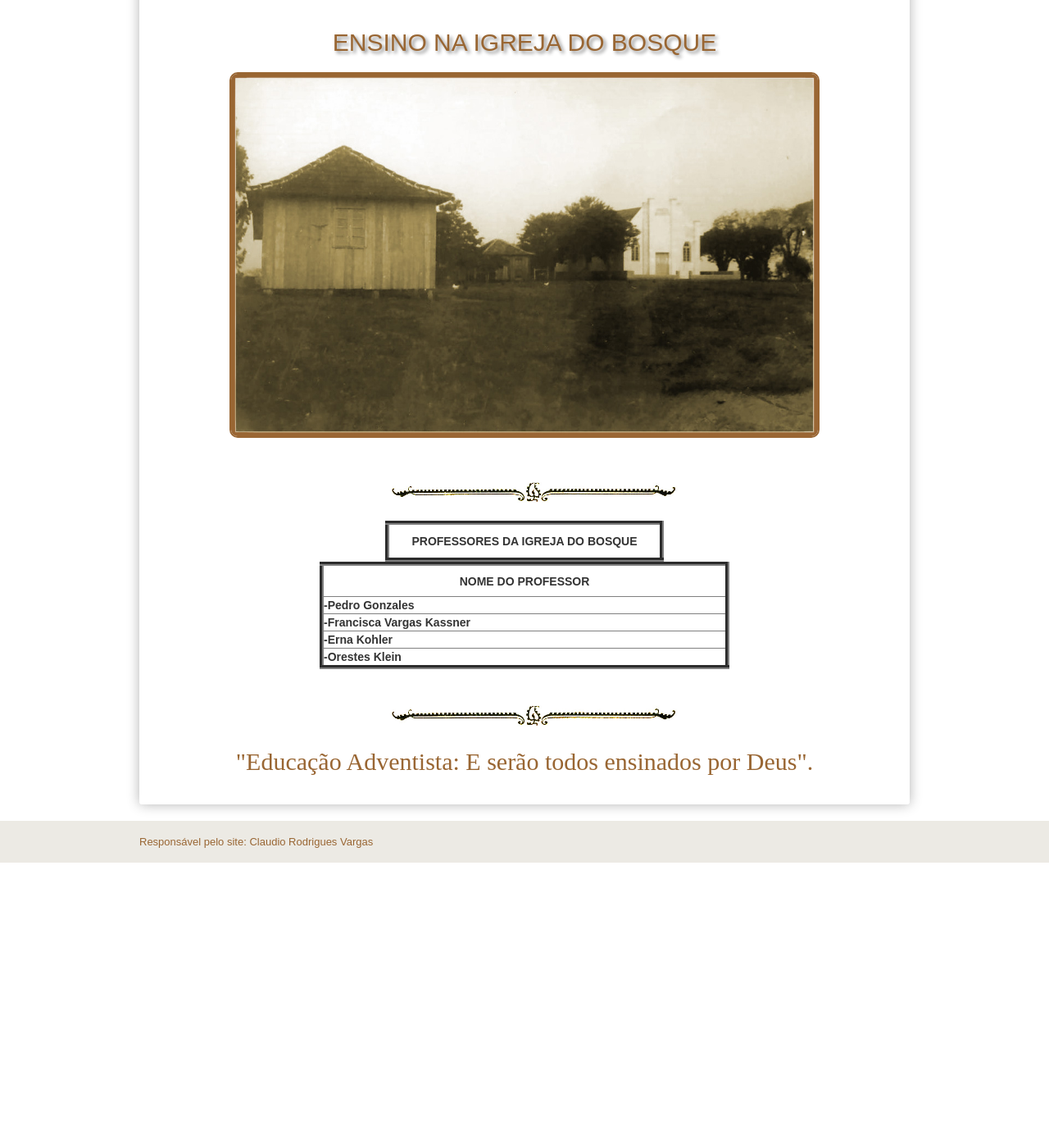
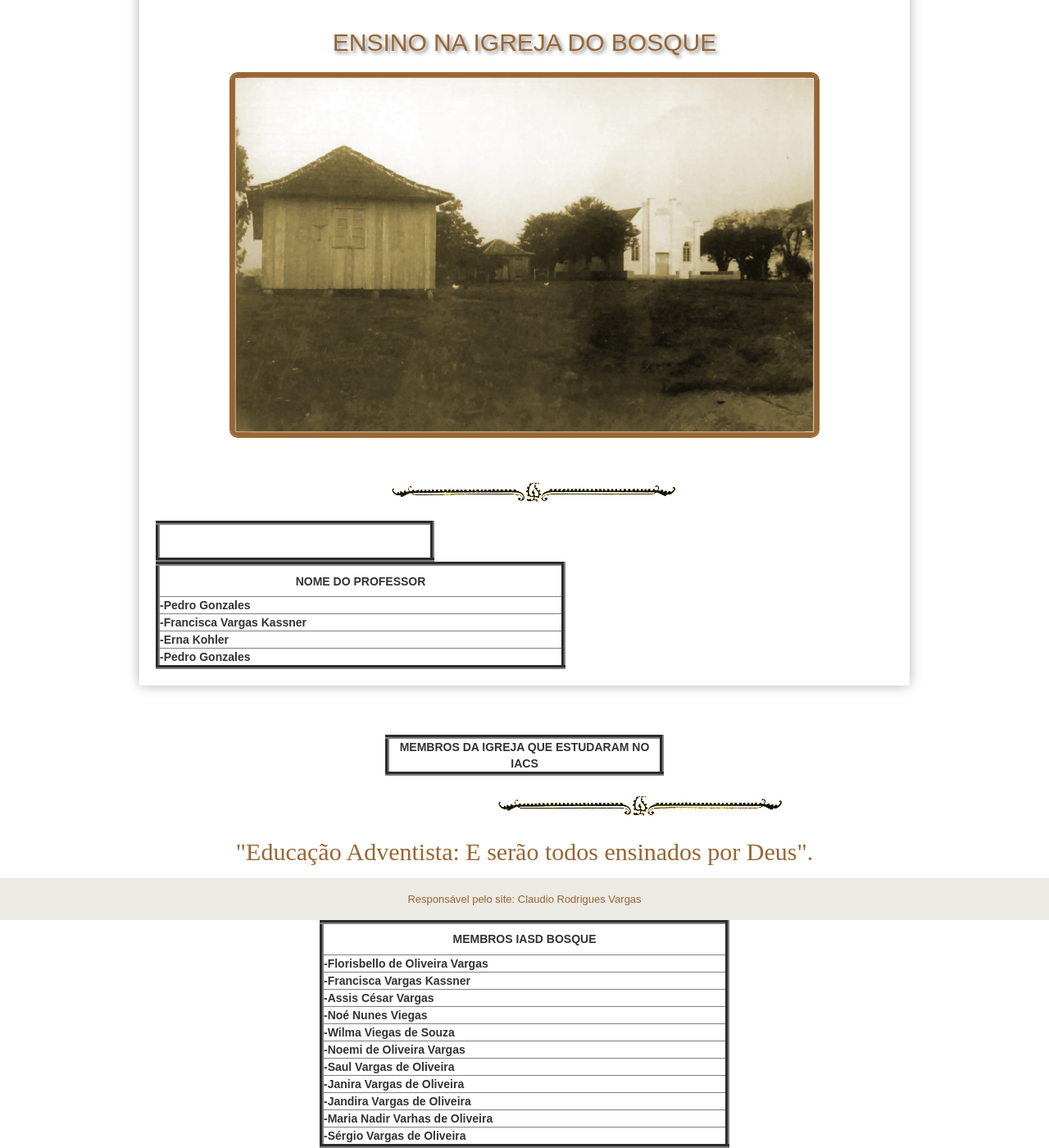
Before and after one commit to claudiovargas1955/claudiovargas1955.github.io, a Jekyll site: the page built from _pages/ensino-da-iasd-bosque.html, in a window 1280 px wide and 1400 px high, scrolled down 324 px. Shown: the whole window at 82% size. Built offline with Jekyll 4.4.1, drawn with Linux system fonts in a browser that asks for light colours; some web fonts are replaced; before the commit the page ends 1376 px from its top, so only the background shows below that.

Commit message:
Update ensino-da-iasd-bosque.html

```diff
--- a/_pages/ensino-da-iasd-bosque.html
+++ b/_pages/ensino-da-iasd-bosque.html
@@ -124,10 +124,10 @@ tr:hover{
 <h3><br>HOMENAGEM A <br>PROFESSORA FRANCISCA VARGAS KASSNER<br><br><br><-Escola Primária</h3></figcaption></figure><br>
 <img class="dir3" style="float:center"; src="/images/Separador2.jpg" class="img-responsive" width="400px" title="";/><br>
 
-<div class="brasileira" align="center">
+
     <table border="5px" color="#ffffff" width="340px" cellspacing="10px" cellpadding="10px" height="50px">
           <tr>
-            <td align="center"><b>PROFESSORES DA IGREJA DO BOSQUE</b></td>
+            <td align="center"><b></b></td>
          </tr>
 
     <table border="5px" color="#ffffff" width="500px"  cellspacing="10px" cellpadding="10px">
@@ -152,15 +152,101 @@ tr:hover{
         </tr>
 
         <tr>
-           <td align="left" width="300px"><b>-Orestes Klein</b></td>
+           <td align="left" width="300px"><b>-Pedro Gonzales</b></td>
 
         </tr>
+
+
+    </table>
+
+ </div><br>
 
 
    </table>
 
  </div><br>
 
+ <div class="brasileira" align="center">
+    <table border="5px" color="#ffffff" width="340px" cellspacing="10px" cellpadding="10px" height="50px">
+          <tr>
+            <td align="center"><b>MEMBROS DA IGREJA QUE ESTUDARAM NO IACS</b></td>
+         </tr>
+
+    <table border="5px" color="#ffffff" width="500px"  cellspacing="10px" cellpadding="10px">
+         <tr>
+           <td align="center" width="300px" height="40px"><b>MEMBROS IASD BOSQUE</b></td>
+
+        </tr>
+
+         <tr>
+           <td align="left" width="300px"><b>-Florisbello de Oliveira Vargas</b></td>
+
+        </tr>
+
+        <tr>
+           <td align="left" width="300px"><b>-Francisca Vargas Kassner</b></td>
+
+        </tr>
+
+        <tr>
+           <td align="left" width="300px"><b>-Assis César Vargas</b></td>
+
+        </tr>
+
+        <tr>
+           <td align="left" width="300px"><b>-Noé Nunes Viegas</b></td>
+
+        </tr>
+
+         <tr>
+           <td align="left" width="300px"><b>-Wilma Viegas de Souza</b></td>
+
+        </tr>
+
+         <div class="brasileira" align="center">
+
+          <tr>
+           <td align="left" width="300px"><b>-Noemi de Oliveira Vargas</b></td>
+
+        </tr>
+
+         <tr>
+           <td align="left" width="300px"><b>-Saul Vargas de Oliveira</b></td>
+
+        </tr>
+
+         <tr>
+           <td align="left" width="300px"><b>-Janira Vargas de Oliveira</b></td>
+
+        </tr>
+
+         <tr>
+           <td align="left" width="300px"><b>-Jandira Vargas de Oliveira</b></td>
+
+        </tr>
+
+         <tr>
+           <td align="left" width="300px"><b>-Maria Nadir Varhas de Oliveira</b></td>
+
+        </tr>
+
+         <tr>
+           <td align="left" width="300px"><b>-Sérgio Vargas de Oliveira</b></td>
+
+        </tr>
+
+         <div class="brasileira" align="center">
+
+         <div class="brasileira" align="center">
+
+         <div class="brasileira" align="center">
+
+         <div class="brasileira" align="center">
+
+         <div class="brasileira" align="center">
+
+         <div class="brasileira" align="center">
+
 
        <img class="dir3" style="float:center"; src="/images/Separador2.jpg" class="img-responsive" width="400px" title="";/><br>
 
```
